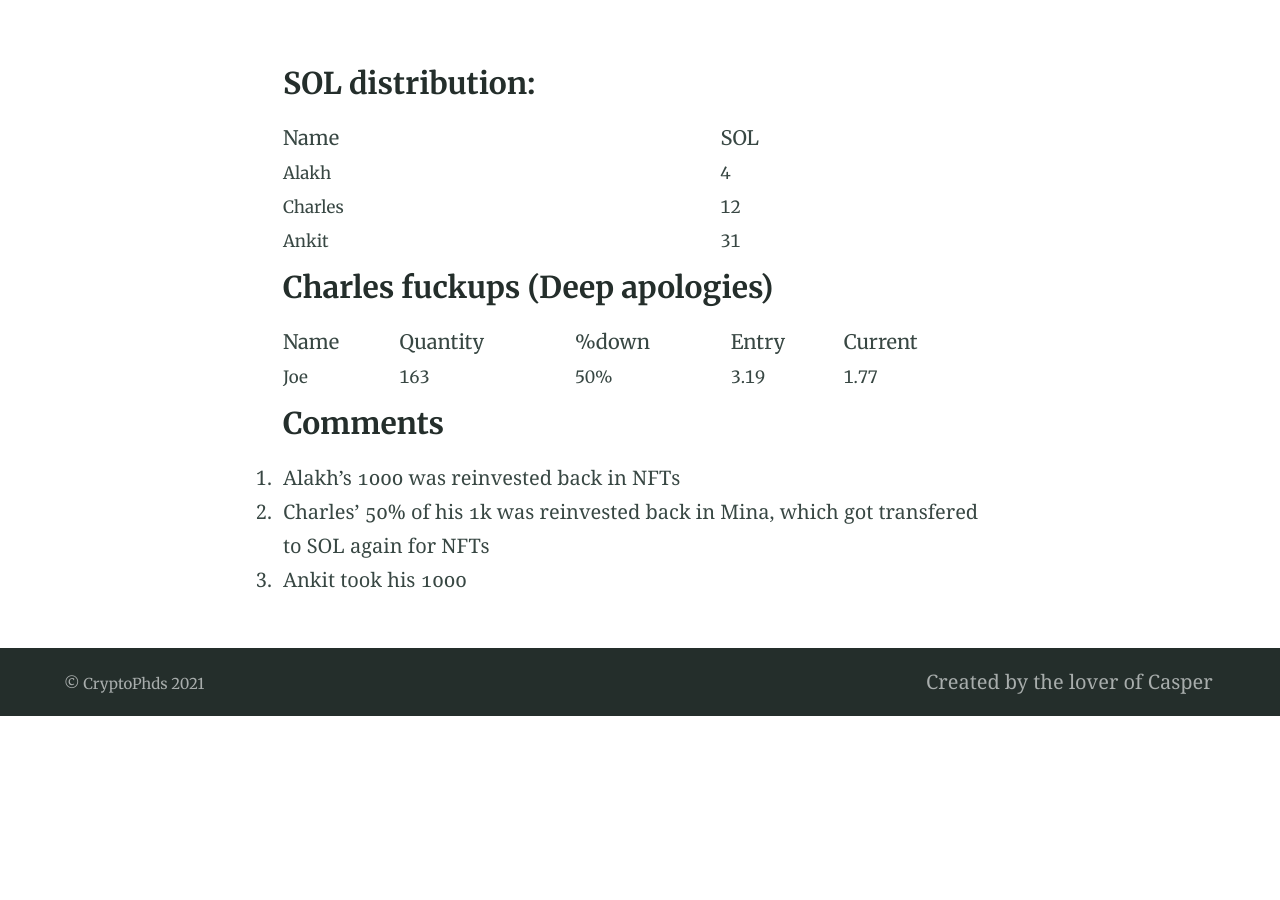
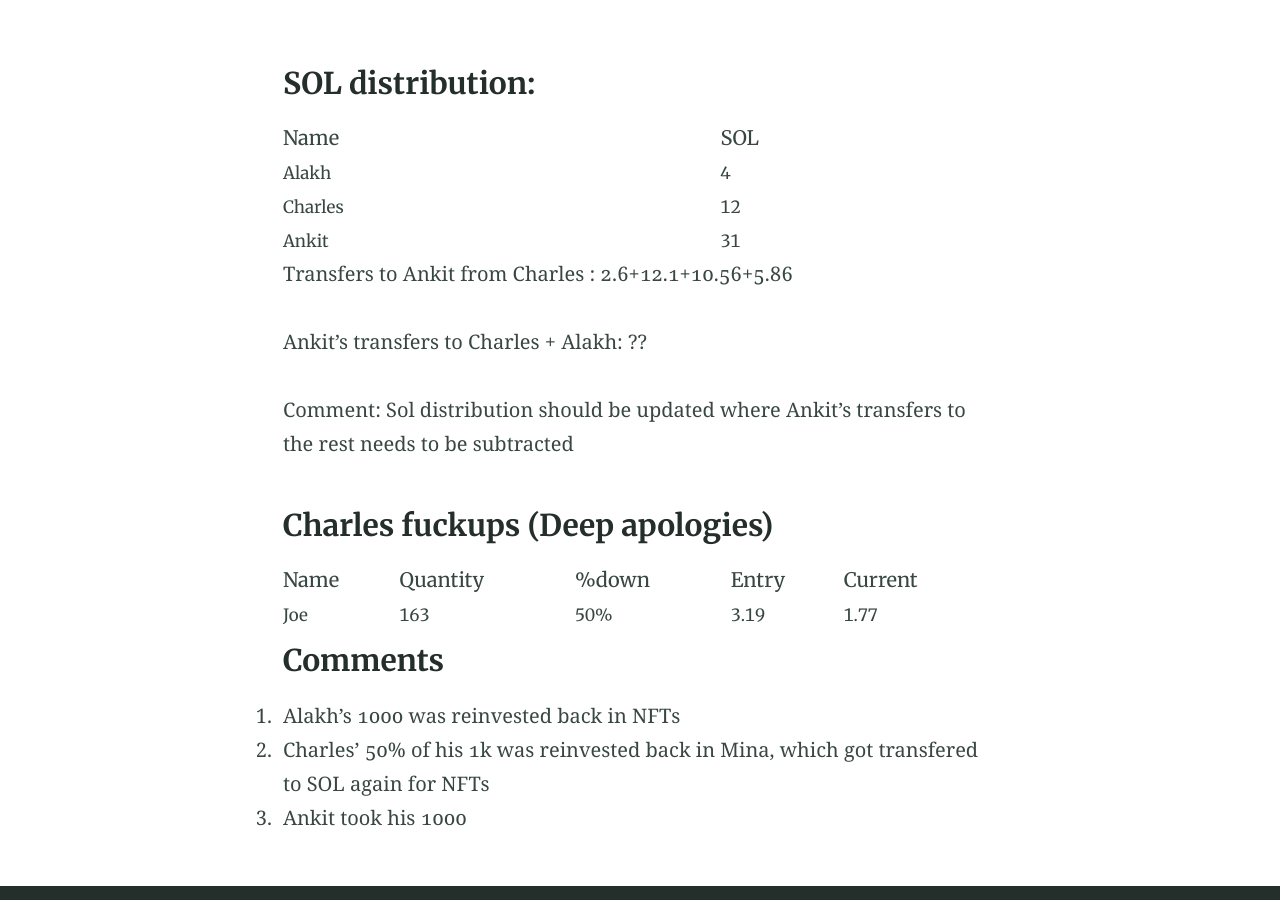
Before and after one commit to cryptophds/cryptophds.github.io, a Jekyll site: the page built from investments.md, in a window 1280 px wide and 900 px high, scrolled down 908 px. Built offline with Jekyll 4.4.1, drawn with Linux system fonts in a browser that asks for light colours; before the commit the page ends 1624 px from its top, so only the background shows below that.

Commit message:
Update investments.md

```diff
--- a/investments.md
+++ b/investments.md
@@ -38,6 +38,11 @@ Current Total holdings (Tokens+NFTs): 15540,51
 |Charles|  12    |
 |Ankit  |  31    |
 
+Transfers to Ankit from Charles : 2.6+12.1+10.56+5.86
+
+Ankit's transfers to Charles + Alakh: ??
+
+Comment: Sol distribution should be updated where Ankit's transfers to the rest needs to be subtracted
 
 
 
```
